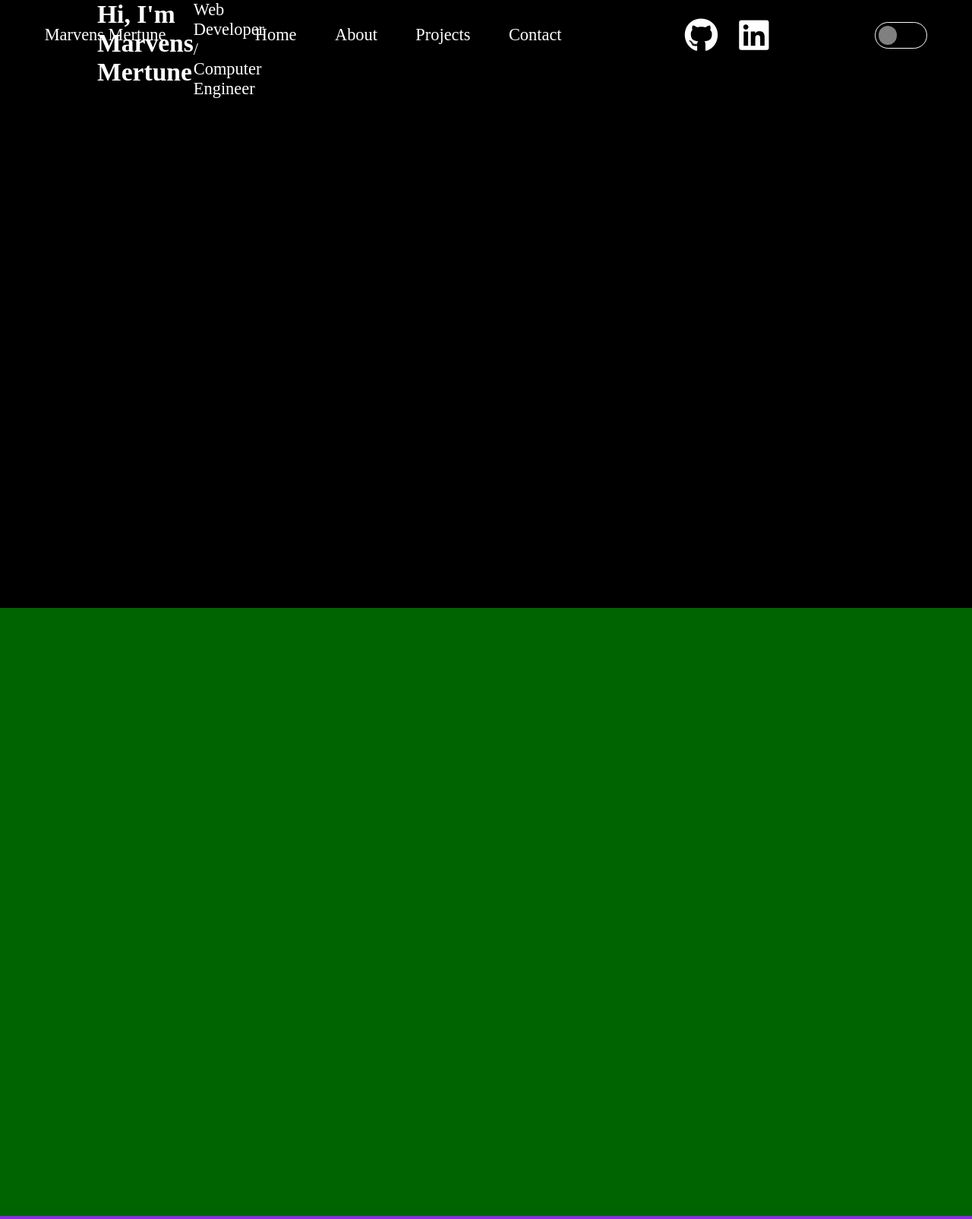
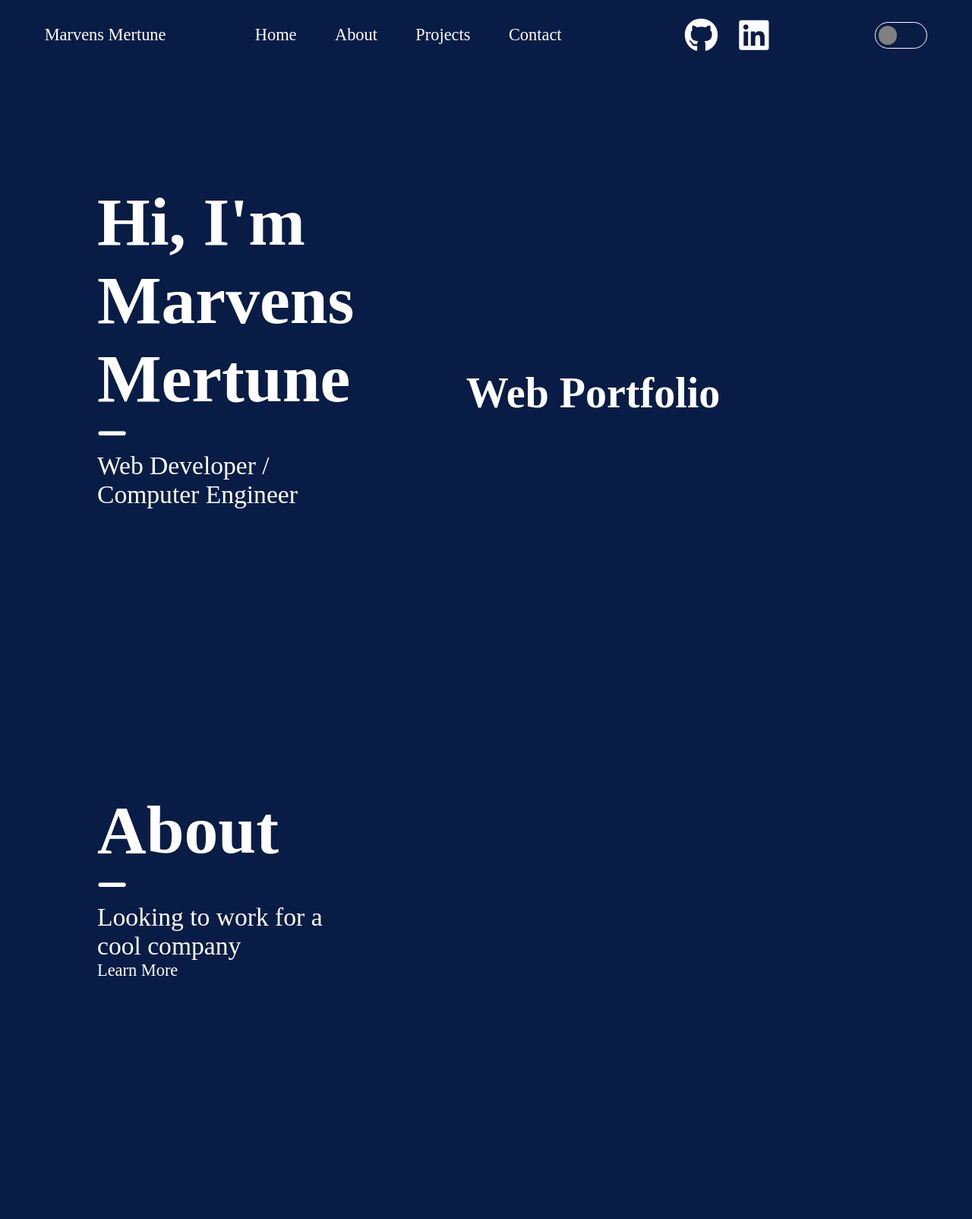
Before and after one commit to mmertune/Personal-Portfolio, a plain HTML site: page index.html in a window 1280 px wide. Shown: the top 1604 px of the page at 76% size. Drawn offline with Linux system fonts and the light colour scheme.

Commit message:
add text alignment
The text on the page have been aligned to the ideal position

```diff
--- a/index.html
+++ b/index.html
@@ -30,18 +30,40 @@
     </nav>
     <section class="Home container snap-stop">
       <div class="grid-container">
-        <h1><span>Hi, I'm</span> Marvens Mertune</h1>
-        <p>Web Developer / Computer Engineer</p>
+        <h1 class="align-h1"><span>Hi, I'm</span> Marvens Mertune</h1>
+        <i class="fa-solid fa-minus align-line-break"></i>
+        <p class="align-subheading">Web Developer / Computer Engineer</p>
+        <h2>Web Portfolio</h2>
       </div>
     </section>
     <section class="About container snap-stop">
-      <div class="grid-container"></div>
+      <div class="grid-container">
+        <h1 class="align-h1">About</h1>
+        <i class="fa-solid fa-minus align-line-break"></i>
+        <p class="align-subheading">Looking to work for a cool company</p>
+        <a href="" class="align-links">Learn More</a>
+      </div>
     </section>
     <section class="Projects container snap-stop">
-      <div class="grid-container"></div>
+      <div class="grid-container">
+        <h1 class="align-h1">Projects</h1>
+        <i class="fa-solid fa-minus align-line-break"></i>
+        <p class="align-subheading">List of cool Projects</p>
+        <a href="" class="align-links">See My Projects</a>
+      </div>
     </section>
     <section class="Contact container snap-stop">
-      <div class="grid-container"></div>
+      <div class="grid-container">
+        <h1 class="align-h1">Contact Me</h1>
+        <i class="fa-solid fa-minus align-line-break"></i>
+        <ul class="align-subheading">
+          <li><a href="">Email</a></li>
+          <li>
+            <a href="">[ emoji]</a>
+            <a href="">[ emoji]</a>
+          </li>
+        </ul>
+      </div>
     </section>
     <script src="./script.js"></script>
   </body>
--- a/style.css
+++ b/style.css
@@ -8,14 +8,12 @@
 html {
   font-size: 1.4rem;
   scroll-snap-type: y mandatory;
-
 }
 body {
   background-color: #091c45;
   color: white;
   /* Safari may need this enabled */
   /* scroll-snap-type: y mandatory; */
-
 }
 i {
   font-size: 2rem;
@@ -61,6 +59,7 @@ label {
   display: flex;
   align-items: center;
 }
+/* Toggle Switch Background */
 .toggle + label::before {
   content: "";
   height: 1.5rem;
@@ -71,6 +70,10 @@ label {
   border-radius: 1rem;
   transition: 0.5s ease-in-out;
 }
+.toggle:checked + label::before {
+  background-color: antiquewhite;
+}
+/* Toggle Switch Circle */
 .toggle + label::after {
   position: absolute;
   content: "";
@@ -85,9 +88,7 @@ label {
   transform: translate(1.5rem);
   background-color: whitesmoke;
 }
-.toggle:checked + label::before {
-  background-color: antiquewhite;
-}
+
 img {
   display: none;
 }
@@ -96,31 +97,50 @@ img {
   height: 100vh;
   scroll-snap-align: start;
 }
-.snap-stop{
+.snap-stop {
   scroll-snap-stop: always;
 }
-.container:nth-of-type(1) {
-  background-color: black;
-}
-.container:nth-of-type(2) {
-  background-color: darkgreen;
-}
-.container:nth-of-type(3) {
-  background-color: blueviolet;
-}
-.grid-container{
-  width: 80%;
+.grid-container {
+  width: 100%;
+  height: 100%;
   margin: 0 auto;
   display: grid;
-  grid-template-columns: repeat(12, 1fr);
+  grid-template-columns: 10vw 25vw 1fr auto 2fr;
+  grid-template-rows: 30vh repeat(3,auto) 1fr;
 }
 
-/* section:nth-of-type(4) {
+.Home p {
+  font-size: 1.5rem;
+  grid-row: 4;
+  grid-column: 2;
+}
 
+.Home h2 {
+  font-size: 2.5rem;
+  grid-row: 2;
+  grid-column: 4;
+  align-self: end;
 }
-.Home {
+.align-h1 {
+  font-size: 4rem;
+  grid-row: 2;
+  grid-column: 2;
 }
-.About {
+.align-line-break{
+  color: white;
+  grid-row: 3;
+  grid-column: 2;
+}
+.align-subheading {
+  font-size: 1.5rem;
+  grid-row: 4;
+  grid-column: 2;
+}
+.align-links {
+  grid-row: 5;
+  grid-column: 2;
+}
+/* .About {
 }
 .Projects {
 }
```
